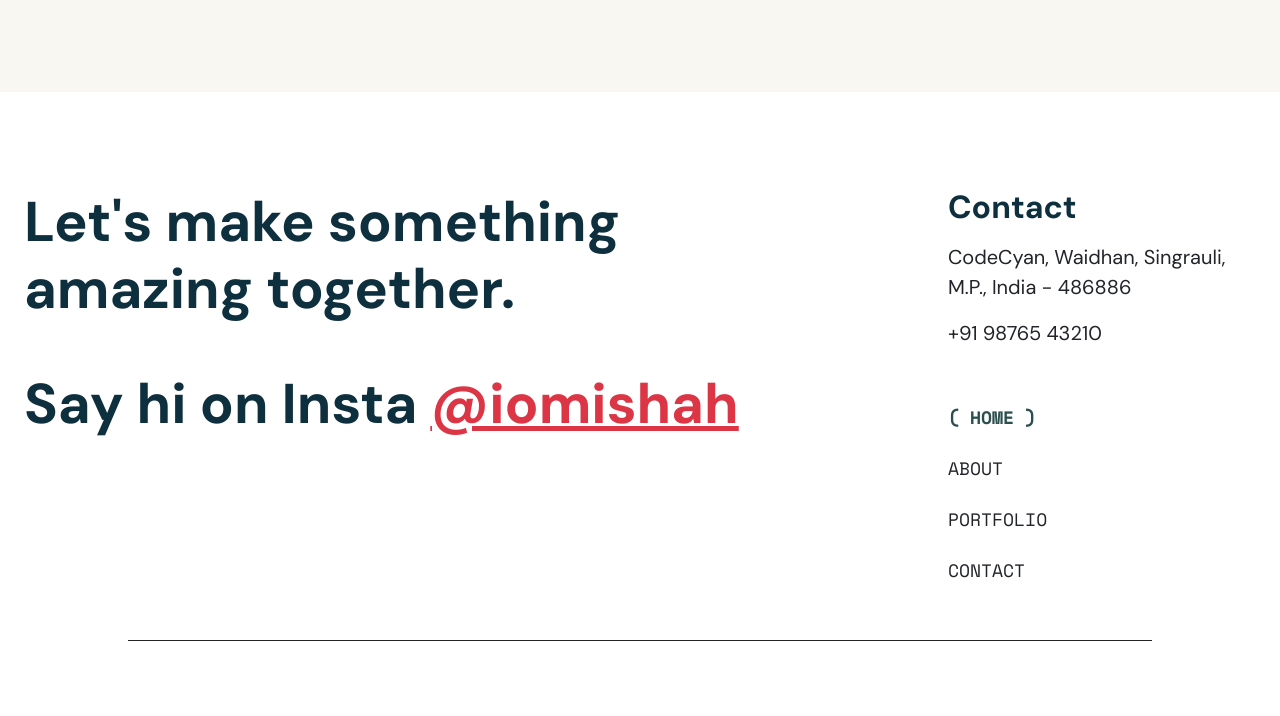
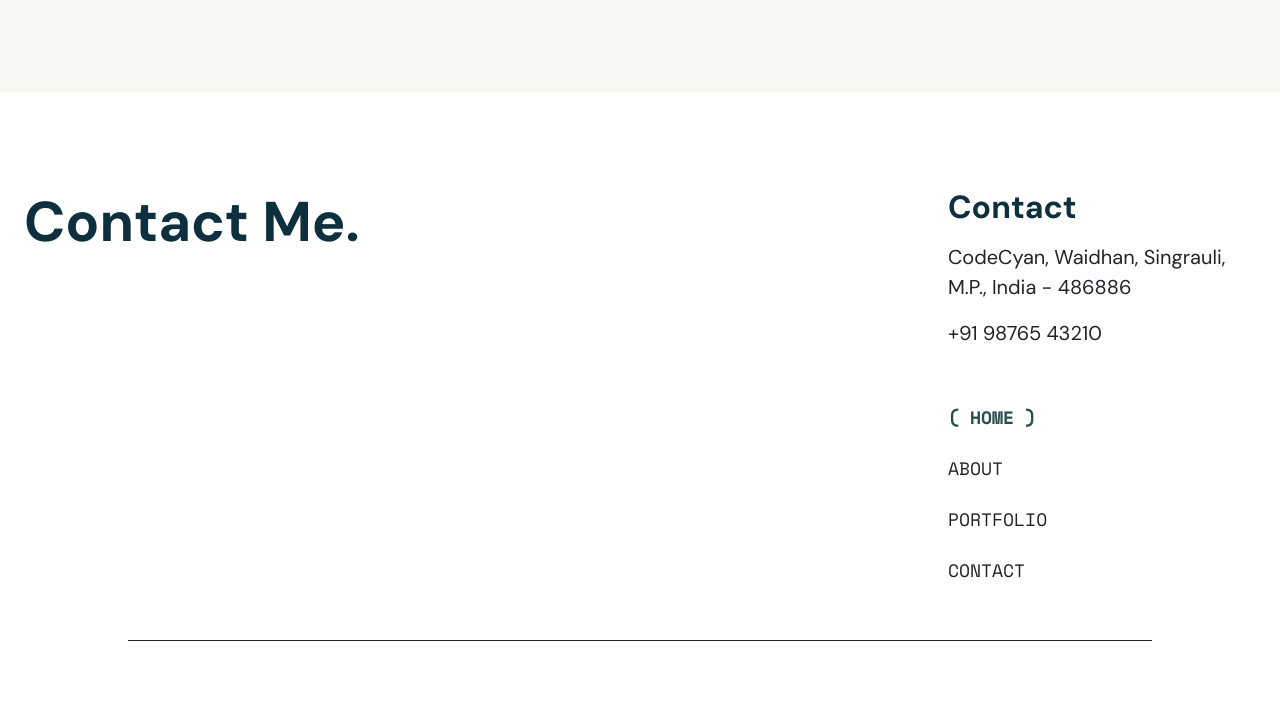
Before and after one commit to ptyom/personal, a plain HTML site: page index.html in a window 1280 px wide. Shown: the part 2413-3129 px from the top of the page. Drawn offline with nearby package versions, Linux system fonts and the light colour scheme; files that its build step writes are made by us from their sources; files whose address does not match are found by name.

Commit message:
index.html

```diff
--- a/index.html
+++ b/index.html
@@ -216,11 +216,8 @@
         <div class="container-xxl g-codecyan overflow-hidden py-5">
             <div class="row justify-content-between gx-0 gy-5">
                 <div class="col-md-7">
-                    <h5 class="display-4 fw-bold">Let's make something amazing together.</h5>
-                    <h5 class="display-4 mt-5 fw-bold">Say hi on Insta <span
-                            class="text-danger text-decoration-underline"><a target="_blank" class="text-reset"
-                                href="https://www.instagram.com/iomishah/">@iomishah</a></span>
-                    </h5>
+                    <h5 class="display-4 fw-bold">Contact Me.</h5>
+
                 </div>
                 <div class="col-md-3">
                     <h5 class="fs-2 fw-bold">Contact</h5>
```
